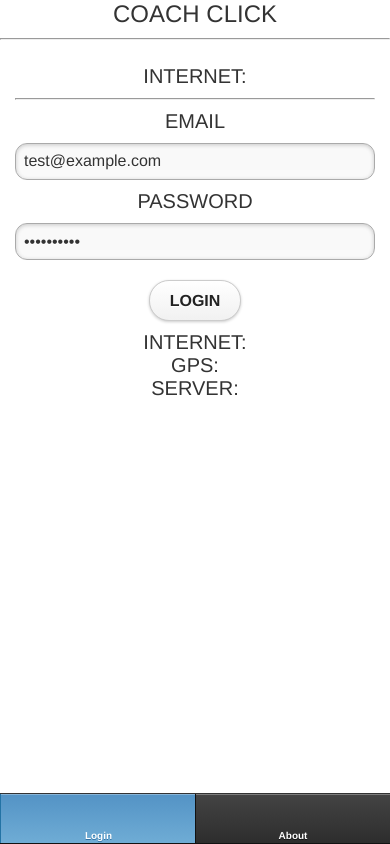
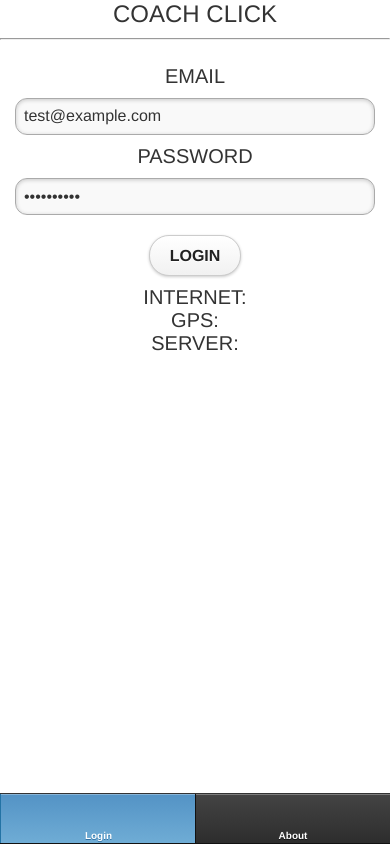
Before and after one commit to connectedworlds/cc, a plain HTML site: page www/index.html in a window 390 px wide. Drawn offline with Linux system fonts and the light colour scheme; some packages are replaced by stand-ins of ours.

Commit message:
Signed-off-by: Fred @ Work <fredcohen@connectedworlds.co.uk>

```diff
--- a/www/index.html
+++ b/www/index.html
@@ -4,7 +4,8 @@
         <title>GPS Tracking | LogicUp Solutions</title>
         <meta charset="utf-8" />
         <meta name="format-detection" content="telephone=no" />
-        <meta name="viewport" content="user-scalable=no, initial-scale=1, maximum-scale=1, minimum-scale=1, width=device-width, target-densitydpi=device-dpi" />
+        <!-- <meta name="viewport"  content="user-scalable=no, initial-scale=1, maximum-scale=1, minimum-scale=1, width=device-width, target-densitydpi=device-dpi" /> -->
+		<meta name="viewport" 		content="width=device-width, initial-scale=1.0, maximum-scale=1.0, target-densitydpi=medium-dpi, user-scalable=0" />
         <link rel="stylesheet"  href="css/themes/default/jquery.mobile-1.3.2.min.css">
         <link rel="stylesheet" type="text/css" href="css/index.css" />
         <link rel="stylesheet" type="text/css" href="css/loading.css" />
@@ -18,10 +19,6 @@
                 <hr />
                 <div data-role="content">
                     <div id="login-div">
-                        <div id="connectionInfo">
-                            Internet:
-                        </div>
-                        <hr />
                         <div id="forEmail">
                             <label>Email</label>
                             <input type="text" id="email" placeholder="Please Enter Email" value="test@example.com" />
```
